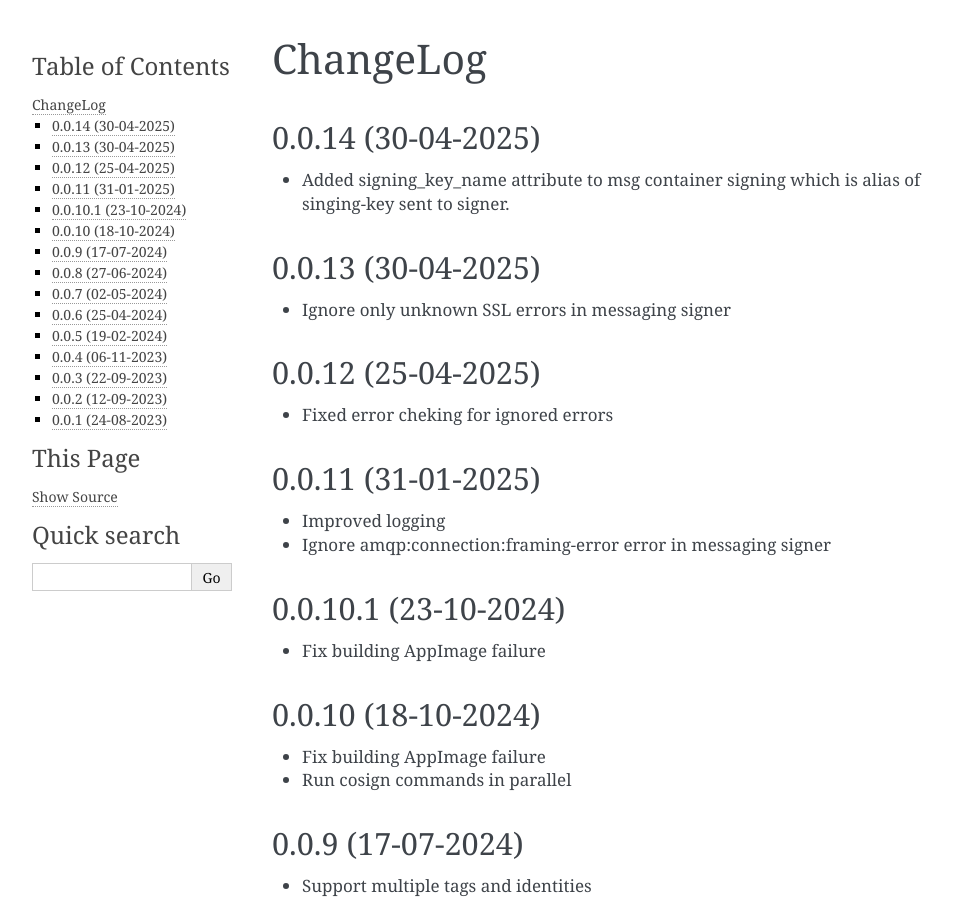
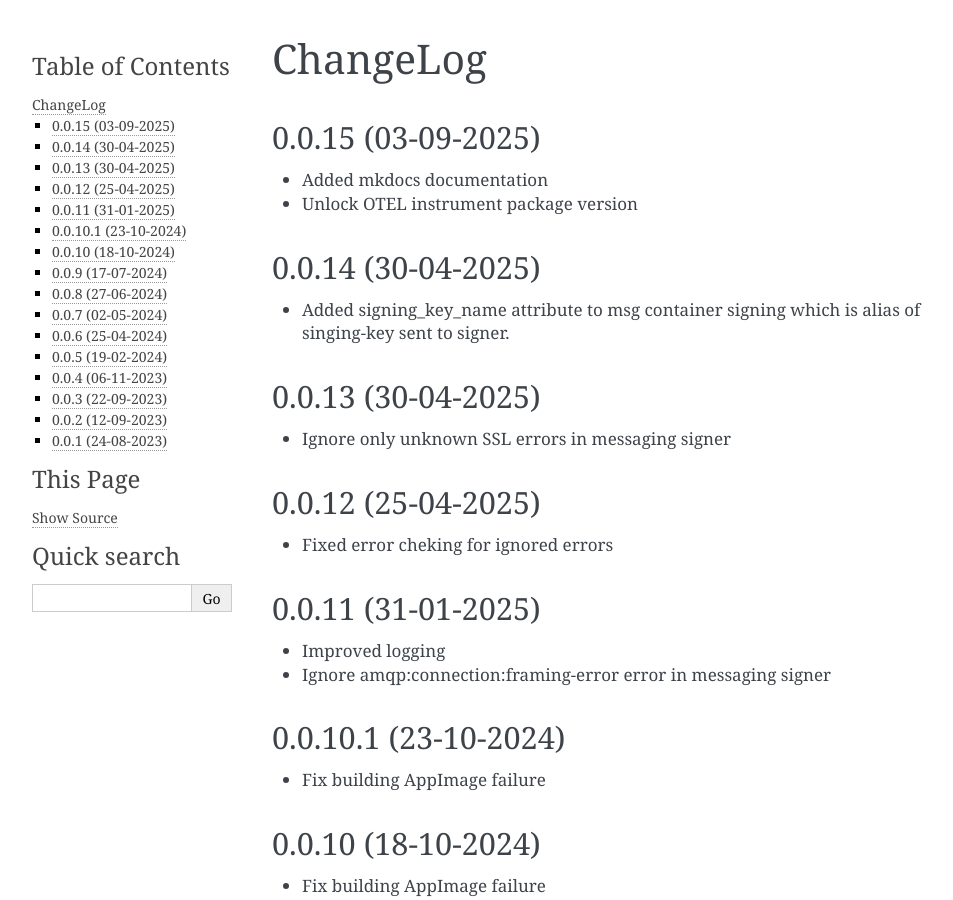
Before and after one commit to zxiong/pubtools-sign, a Sphinx documentation site: the page built from docs/source/CHANGELOG.rst, in a window 1280 px wide and 900 px high. Shown: the whole window, without its empty margins (148-1101 px from the left). Built offline with Sphinx 7.4.7, drawn with Linux system fonts in a browser that asks for light colours.

Commit message:
Release 0.0.15

```diff
--- a/docs/source/CHANGELOG.rst
+++ b/docs/source/CHANGELOG.rst
@@ -1,5 +1,10 @@
 ChangeLog
 =========
+
+0.0.15 (03-09-2025)
+-------------------
+* Added mkdocs documentation
+* Unlock OTEL instrument package version
 
 0.0.14 (30-04-2025)
 -------------------
--- a/pyproject.toml
+++ b/pyproject.toml
@@ -3,7 +3,7 @@ name = "pubtools-sign"
 description = "Collection of tools producing signed artifacts"
 readme = "README.rst"
 requires-python = ">=3.7"
-version = "0.0.14"
+version = "0.0.15"
 
 classifiers = [  # Optional
   # How mature is this project? Common values are
```
